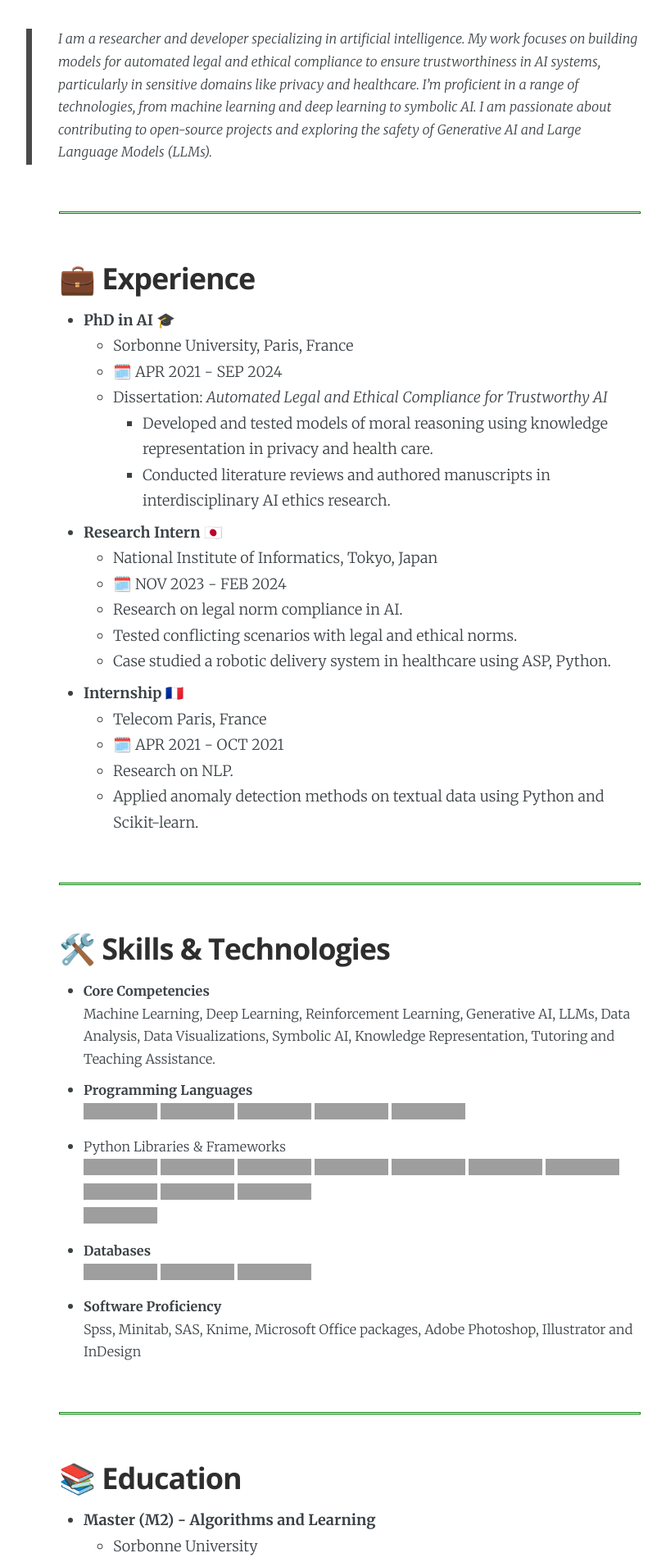
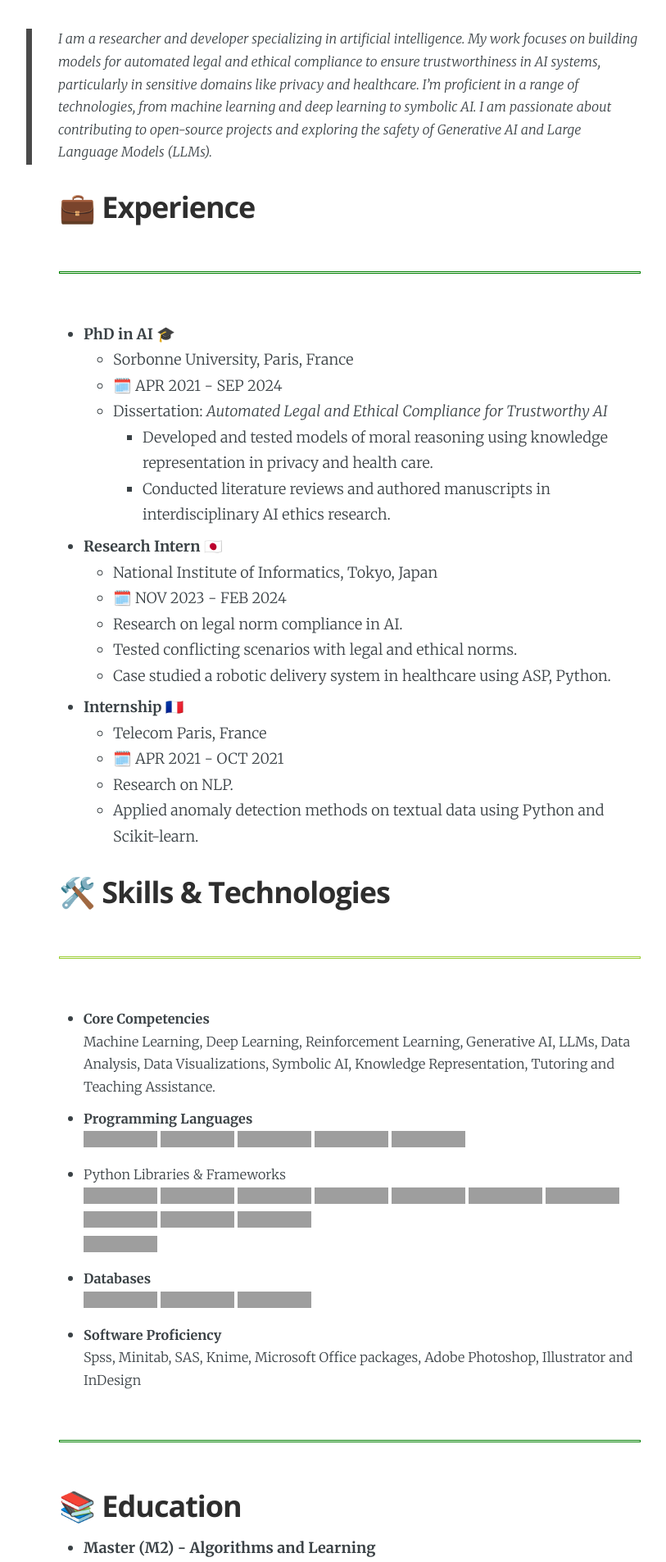
Before and after one commit to heritai/heritai.github.io, a Jekyll site: the page built from index.md, in a window 1280 px wide. Shown: the part 1247-3153 px from the top of the page at 82% size, without its empty margins (213-1026 px from the left). Built offline with Jekyll 4.4.1, drawn with Linux system fonts in a browser that asks for light colours; nearby versions of some CDN libraries; grey boxes are pictures that could not be loaded.

Commit message:
Update index.md

```diff
--- a/index.md
+++ b/index.md
@@ -17,9 +17,11 @@ current: home
 ## About Me
 >I am a researcher and developer specializing in artificial intelligence. My work focuses on building models for automated legal and ethical compliance to ensure trustworthiness in AI systems, particularly in sensitive domains like privacy and healthcare. I'm proficient in a range of technologies, from machine learning and deep learning to symbolic AI. I am passionate about contributing to open-source projects and exploring the safety of Generative AI and Large Language Models (LLMs).
 
+
+
+## 💼 Experience
 <hr style="border: 1px solid green;">
 
-## 💼 Experience
 *   **PhD in AI** 🎓
     *   Sorbonne University, Paris, France
     *   🗓️ APR 2021 - SEP 2024
@@ -38,9 +40,10 @@ current: home
     *   Research on NLP.
     *   Applied anomaly detection methods on textual data using Python and Scikit-learn.
 
-<hr style="border: 1px solid green;">
+
 
 ## 🛠️ Skills & Technologies
+<hr style="border: 1px solid yellowgreen;">
 
 *  **Core Competencies**
 
```
